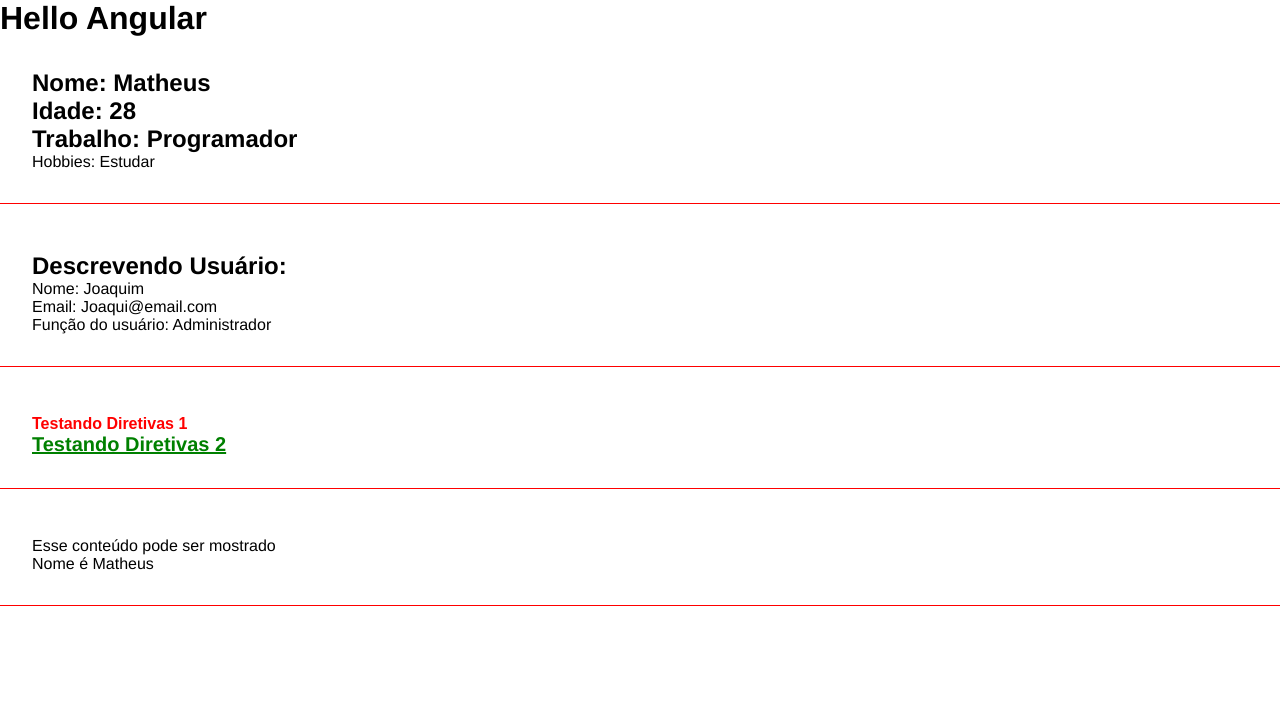
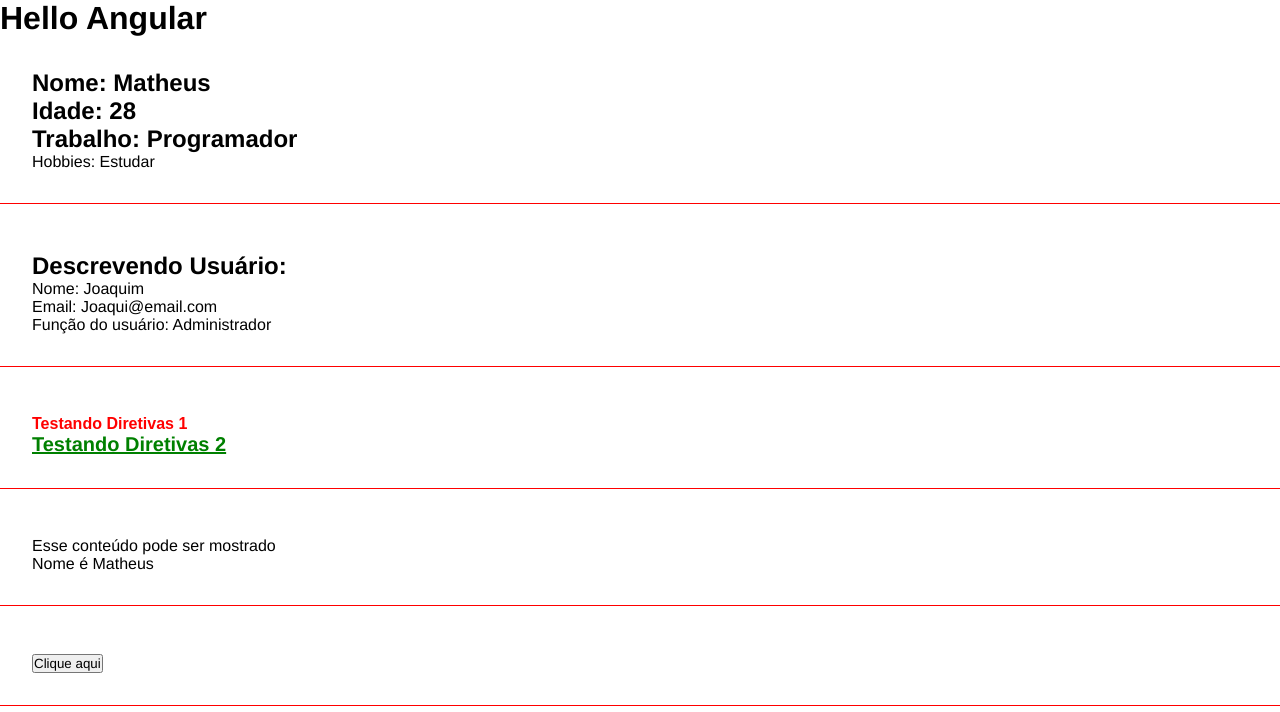
Before and after one commit to SousaMatheus/curso-angular, an Angular app: page / in a window 1280 px wide. Shown: the top 712 px of the page. Built offline with nearby package versions, Linux system fonts and the light colour scheme.

Commit message:
Adiciona evento onClick

```diff
--- a/src/app/app.component.html
+++ b/src/app/app.component.html
@@ -10,3 +10,5 @@
 <app-directive></app-directive>
 
 <app-if-component></app-if-component>
+
+<app-eventos></app-eventos>
--- a/src/app/app.module.ts
+++ b/src/app/app.module.ts
@@ -7,9 +7,10 @@
 import { ParentDataComponent } from './components/children-data/parent-data.component';
 import { DirectiveComponent } from './components/directive/directive.component';
 import { IfComponentComponent } from './components/if-component/if-component.component';
+import { EventosComponent } from './eventos/eventos.component';
 
 @NgModule({
-  declarations: [AppComponent, FirstComponentComponent, ParentDataComponent, DirectiveComponent, IfComponentComponent],
+  declarations: [AppComponent, FirstComponentComponent, ParentDataComponent, DirectiveComponent, IfComponentComponent, EventosComponent],
   imports: [BrowserModule, AppRoutingModule],
   providers: [],
   bootstrap: [AppComponent],
--- /dev/null
+++ b/src/app/eventos/eventos.component.html
@@ -0,0 +1,4 @@
+<div class="classe">
+  <h2 *ngIf="show">Essa mensagem é pra você</h2>
+  <button (click)="showMessage()">Clique aqui</button>
+</div>
--- /dev/null
+++ b/src/app/eventos/eventos.component.ts
@@ -0,0 +1,19 @@
+import { Component, OnInit } from '@angular/core';
+import 'zone.js';
+
+@Component({
+  selector: 'app-eventos',
+  templateUrl: './eventos.component.html',
+  styleUrls: ['./eventos.component.css'],
+})
+export class EventosComponent implements OnInit {
+  constructor() {}
+
+  ngOnInit(): void {}
+
+  show: boolean = false;
+
+  showMessage(): void {
+    this.show = !this.show;
+  }
+}
```
Also changed, not shown: src/app/eventos/eventos.component.css (added), 1 other file (tests, documents, lock files or other folders).
